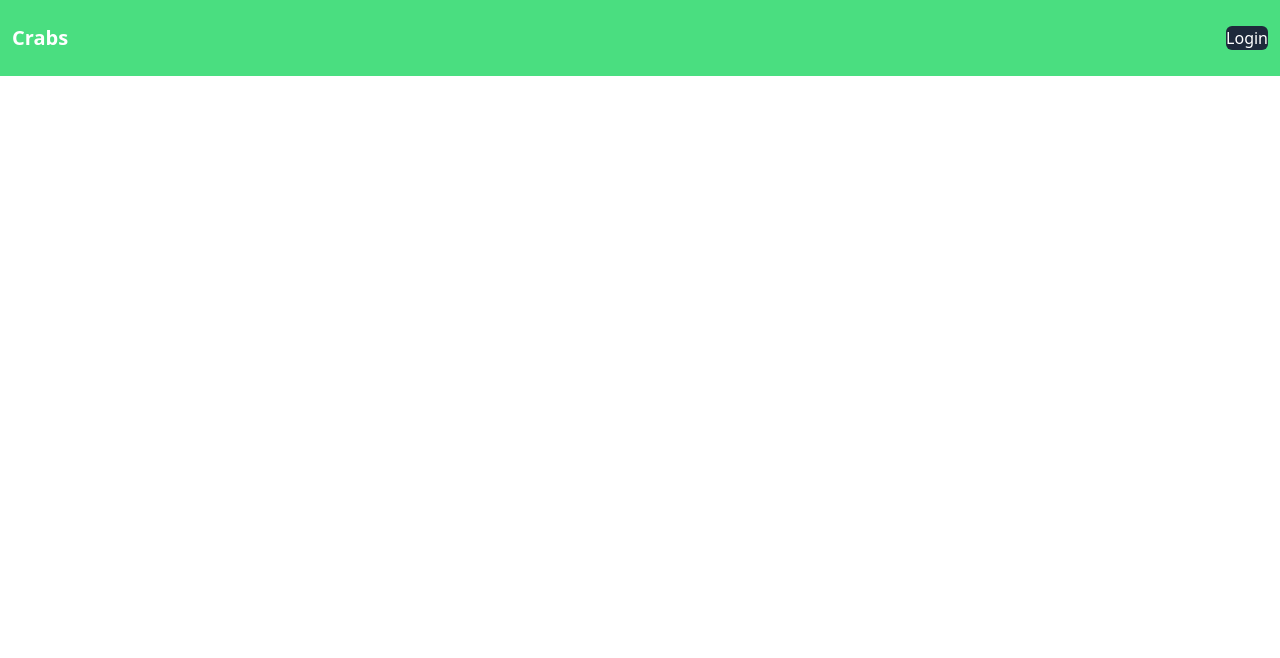
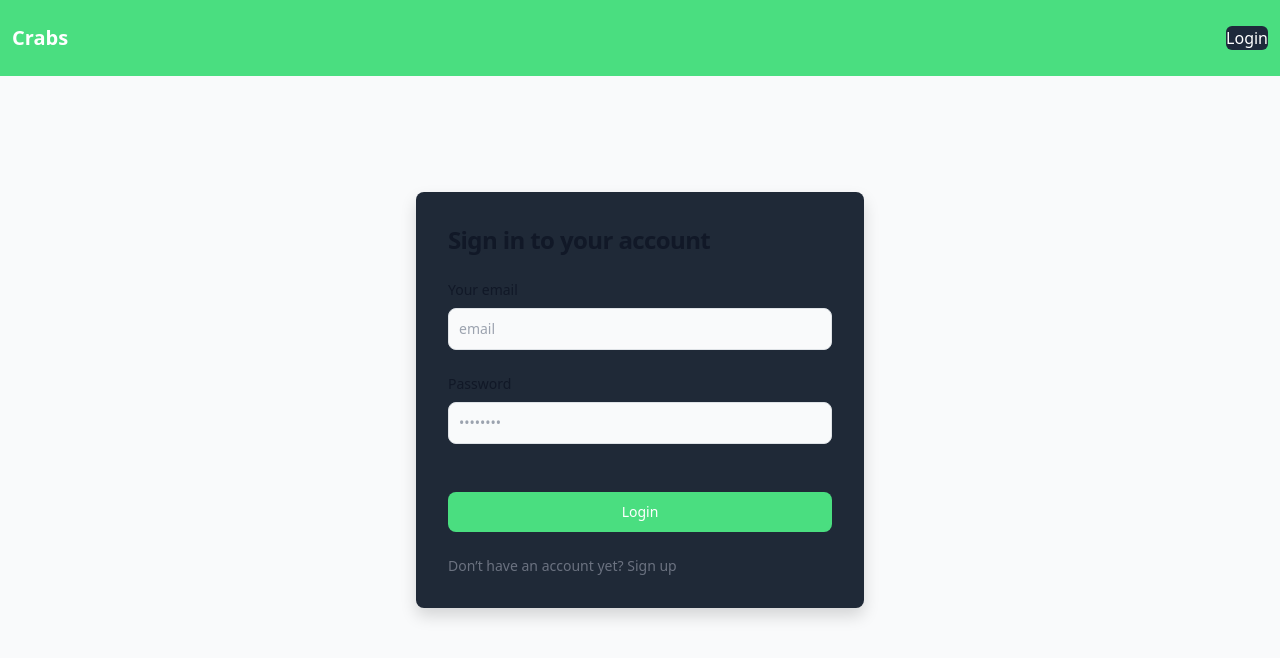
Before and after one commit to alexander784/Jobless-corner, a React (Create React App) app: page /Login in a window 1280 px wide. Before the commit this address had no page. Shown: the top 658 px of the page. Built offline with nearby package versions, Linux system fonts and the light colour scheme.

Commit message:
Create Login account

```diff
--- a/src/App.js
+++ b/src/App.js
@@ -6,6 +6,7 @@
 } from 'react-router-dom';
 import Home from './pages/Home';
 import Search from "./components/Layout/Search";
+import Login from "./components/Layout/Login";
 
 
 
@@ -18,6 +19,8 @@
 
     <Routes>
       <Route path='/' element={ <Home />} />
+      <Route path='/Login' element={ <Login />} />
+
 
 
 
--- /dev/null
+++ b/src/components/Layout/Login.js
@@ -0,0 +1,39 @@
+import React from 'react'
+
+const Login = () => {
+  return (
+    <div>
+<section class="bg-gray-50 dark:bg-gray-900">
+    <div class="flex flex-col items-center justify-center px-6 py-8 mx-auto md:h-screen lg:py-0">
+      <div class="w-full bg-gray-800 rounded-lg shadow dark:border md:mt-0 sm:max-w-md xl:p-0 dark:bg-gray-800 dark:border-gray-700">
+          <div class="p-6 space-y-4 md:space-y-6 sm:p-8">
+              <h1 class="text-xl font-bold leading-tight tracking-tight text-gray-900 md:text-2xl dark:text-white">
+                  Sign in to your account
+              </h1>
+              <form class="space-y-4 md:space-y-6" action="#">
+                  <div>
+                      <label for="email" class="block mb-2 text-sm font-medium text-gray-900 dark:text-white">Your email</label>
+                      <input type="email" name="email" id="email" class="bg-gray-50 border border-gray-300 text-gray-900 sm:text-sm rounded-lg focus:ring-primary-600 focus:border-primary-600 block w-full p-2.5 dark:bg-gray-700 dark:border-gray-600 dark:placeholder-gray-400 dark:text-white dark:focus:ring-blue-500 dark:focus:border-blue-500" placeholder="email" required="" />
+                  </div>
+                  <div>
+                      <label for="password" class="block mb-2 text-sm font-medium text-gray-900 dark:text-white">Password</label>
+                      <input type="password" name="password" id="password" placeholder="••••••••" class="bg-gray-50 border border-gray-300 text-gray-900 sm:text-sm rounded-lg focus:ring-primary-600 focus:border-primary-600 block w-full p-2.5 dark:bg-gray-700 dark:border-gray-600 dark:placeholder-gray-400 dark:text-white dark:focus:ring-blue-500 dark:focus:border-blue-500" required="" />
+                  </div>
+                  <div class="flex items-center justify-between">
+                      <div class="flex items-start">
+                      </div>
+                  </div>
+                  <button type="submit" class="w-full text-white bg-green-400 hover:bg-primary-700 focus:ring-4 focus:outline-none focus:ring-primary-300 font-medium rounded-lg text-sm px-5 py-2.5 text-center dark:bg-primary-600 dark:hover:bg-primary-700 dark:focus:ring-primary-800">Login</button>
+                  <p class="text-sm font-light text-gray-500 dark:text-gray-400">
+                      Don’t have an account yet? <a href="#" class="font-medium text-primary-600 hover:underline dark:text-primary-500">Sign up</a>
+                  </p>
+              </form>
+          </div>
+      </div>
+  </div>
+</section>
+    </div>
+  )
+}
+
+export default Login;
--- a/src/components/Layout/NavBar.js
+++ b/src/components/Layout/NavBar.js
@@ -1,5 +1,6 @@
-import React from 'react';
+import React, { useState } from 'react';
 import { Link } from "react-router-dom";
+import Login from './Login';
 
 const NavBar = () => {
   return (
@@ -11,7 +12,7 @@
         <ul className="flex space-x-4 text-white">
           <div className='rounded 3xl bg-slate-800'>
           <li>
-            <Link to="/" className="hover:text-gray-400">
+            <Link to="/Login" className="hover:text-gray-400">
               Login
             </Link>
           </li>
```
